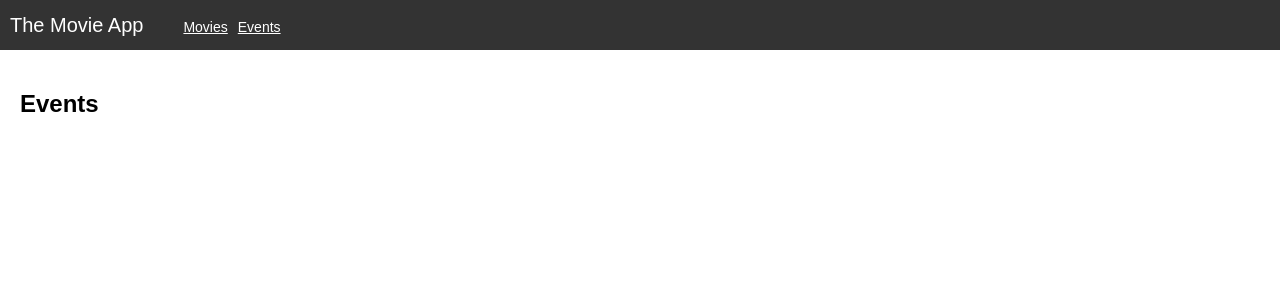
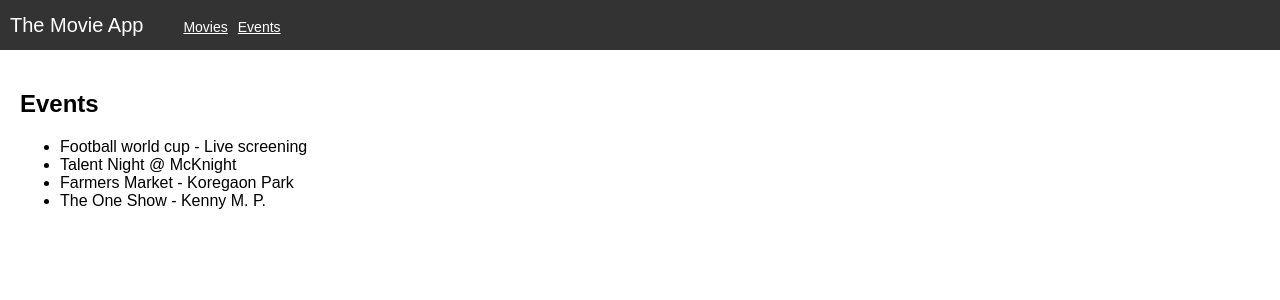
Before and after one commit to craigdanj/react-demo-movie-app, a React (Create React App) app: page /events in a window 1280 px wide. Shown: the top 300 px of the page. Built offline with nearby package versions, Linux system fonts and the light colour scheme; no server answers.

Commit message:
list of events added

```diff
--- a/src/components/Events.js
+++ b/src/components/Events.js
@@ -5,7 +5,12 @@ const Events = () => {
         <div className="events content">
         	<h2>Events</h2>
 
-
+            <ul>
+            	<li>Football world cup - Live screening</li>
+            	<li>Talent Night @ McKnight</li>
+            	<li>Farmers Market - Koregaon Park</li>
+            	<li>The One Show - Kenny M. P.</li>
+            </ul>
         </div>
     );
 }
```
